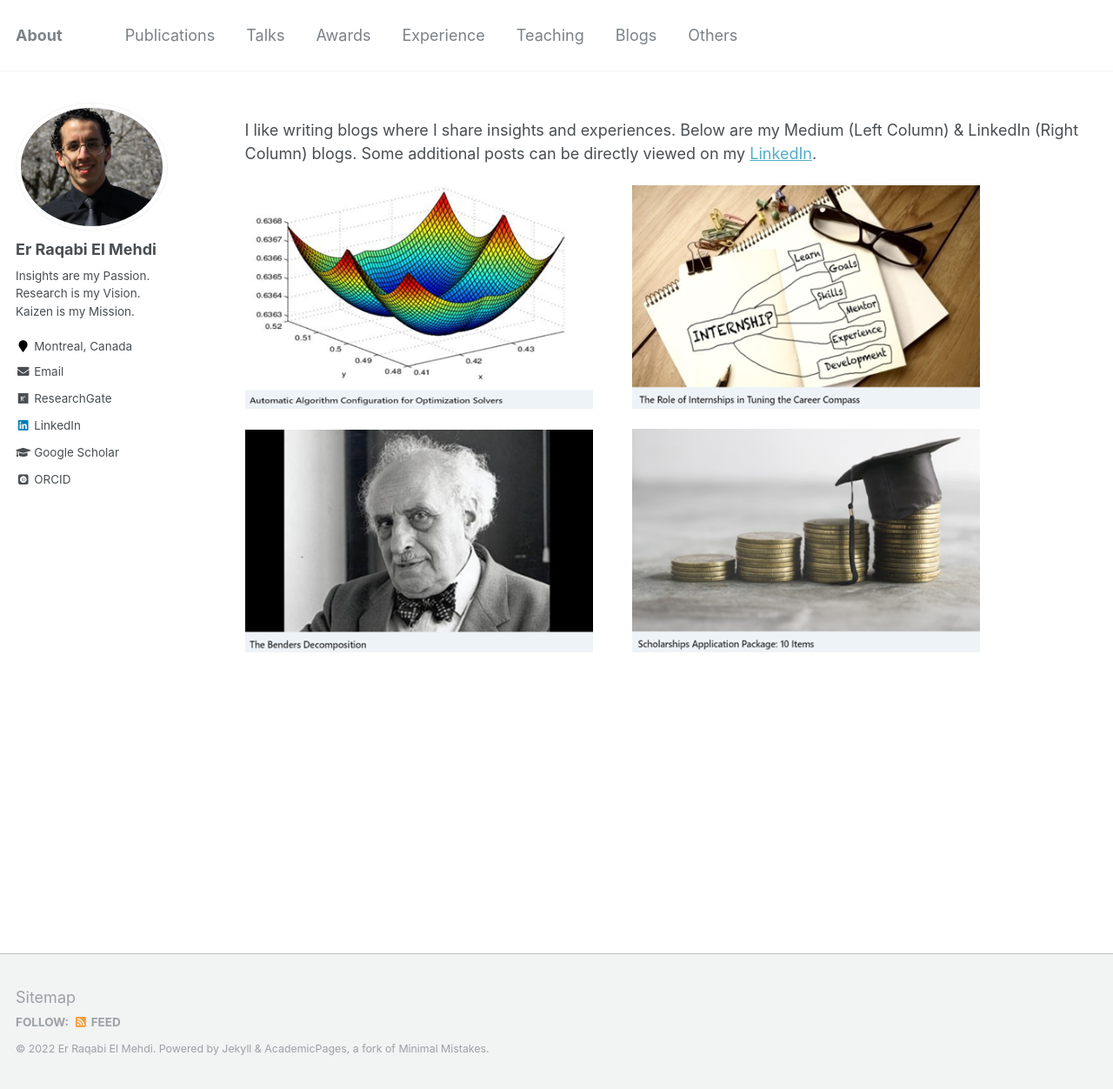
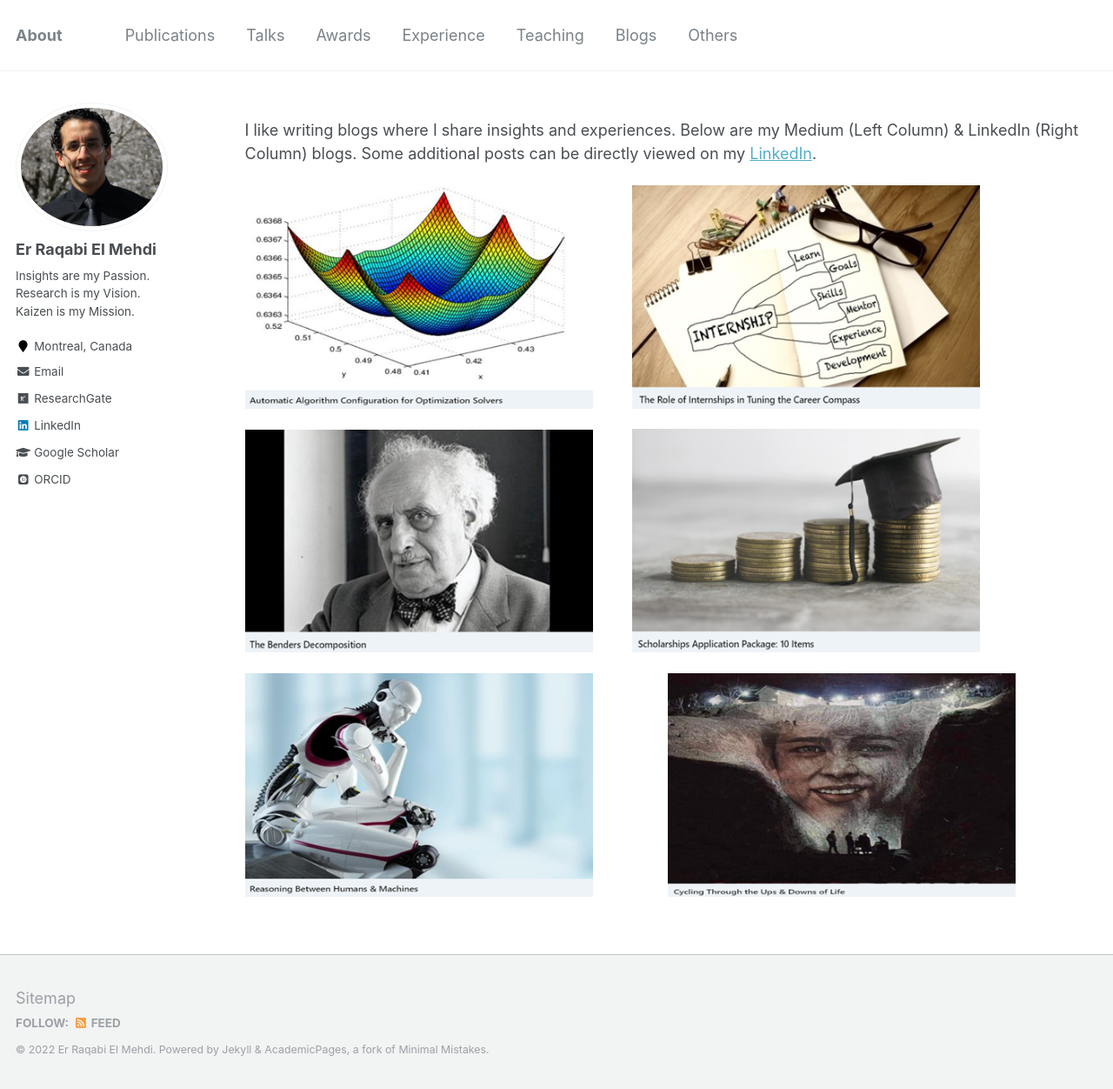
Before and after one commit to RqbMedi/rqbmedi.github.io, a Jekyll site: the page built from _pages/portfolio.md, in a window 1280 px wide and 1252 px high. Shown: the whole window at 87% size. Built offline with Jekyll 4.4.1, drawn with Linux system fonts in a browser that asks for light colours; some web fonts are replaced.

Commit message:
Initial Commit

```diff
--- a/_pages/portfolio.md
+++ b/_pages/portfolio.md
@@ -10,3 +10,6 @@ I like writing blogs where I share insights and experiences. Below are my Medium
 [<img src="http://rqbmedi.github.io/images/Medium_Article_14.png" width="400" height="400" />](https://erraqabielmehdi.medium.com/automatic-algorithm-configuration-for-optimization-solvers-66ac3861a233) &nbsp; &nbsp; &nbsp; &nbsp; [<img src="http://rqbmedi.github.io/images/LinkedIn_Article_18.png" width="400" height="400" />](https://www.linkedin.com/pulse/role-internships-tuning-career-compass-er-raqabi-el-mehdi-%E3%83%A9%E3%82%AB%E3%83%93-%E3%83%A1%E3%83%87%E3%82%A3/)
 
 [<img src="http://rqbmedi.github.io/images/Medium_Article_13.png" width="400" height="400" />](https://erraqabielmehdi.medium.com/the-benders-decomposition-8dadf381f60c) &nbsp; &nbsp; &nbsp; &nbsp; [<img src="http://rqbmedi.github.io/images/LinkedIn_Article_17.png" width="400" height="400" />](https://www.linkedin.com/pulse/scholarships-application-package-10-items-el-mehdi-%E3%83%A9%E3%82%AB%E3%83%93-%E3%83%A1%E3%83%87%E3%82%A3/)
+
+
+[<img src="http://rqbmedi.github.io/images/Medium_Article_12.png" width="400" height="400" />](https://medium.com/codex/reasoning-between-humans-machines-aba4602f32e8) &nbsp; &nbsp; &nbsp; &nbsp; &nbsp; &nbsp; &nbsp; &nbsp; [<img src="http://rqbmedi.github.io/images/LinkedIn_Article_16.png" width="400" height="400" />](https://www.linkedin.com/pulse/cycling-through-ups-downs-life-er-raqabi-el-mehdi-%E3%83%A9%E3%82%AB%E3%83%93-%E3%83%A1%E3%83%87%E3%82%A3/)
```
Also changed, not shown: images/LinkedIn_Article_16.png (added), images/Medium_Article_12.png (added).
